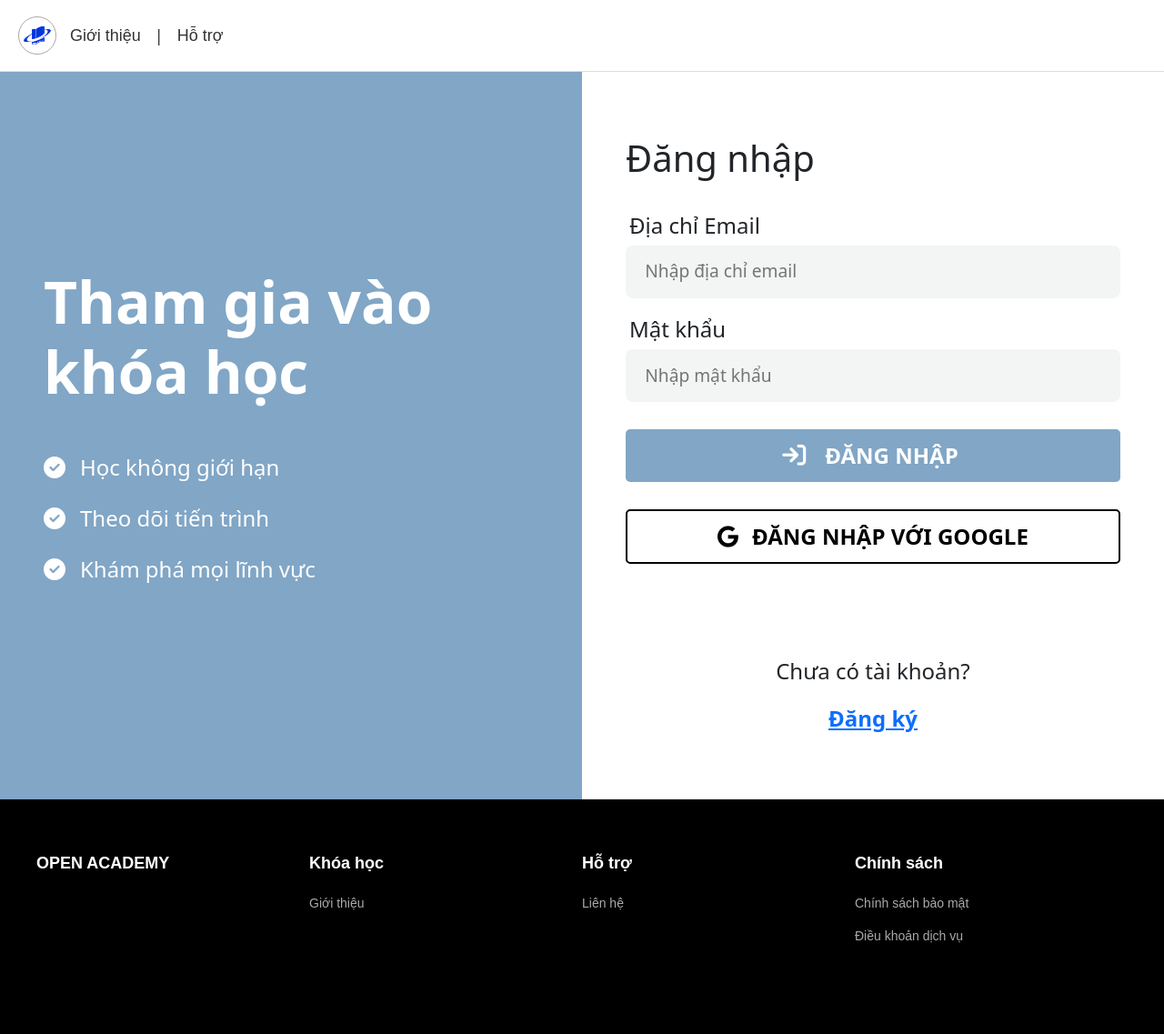
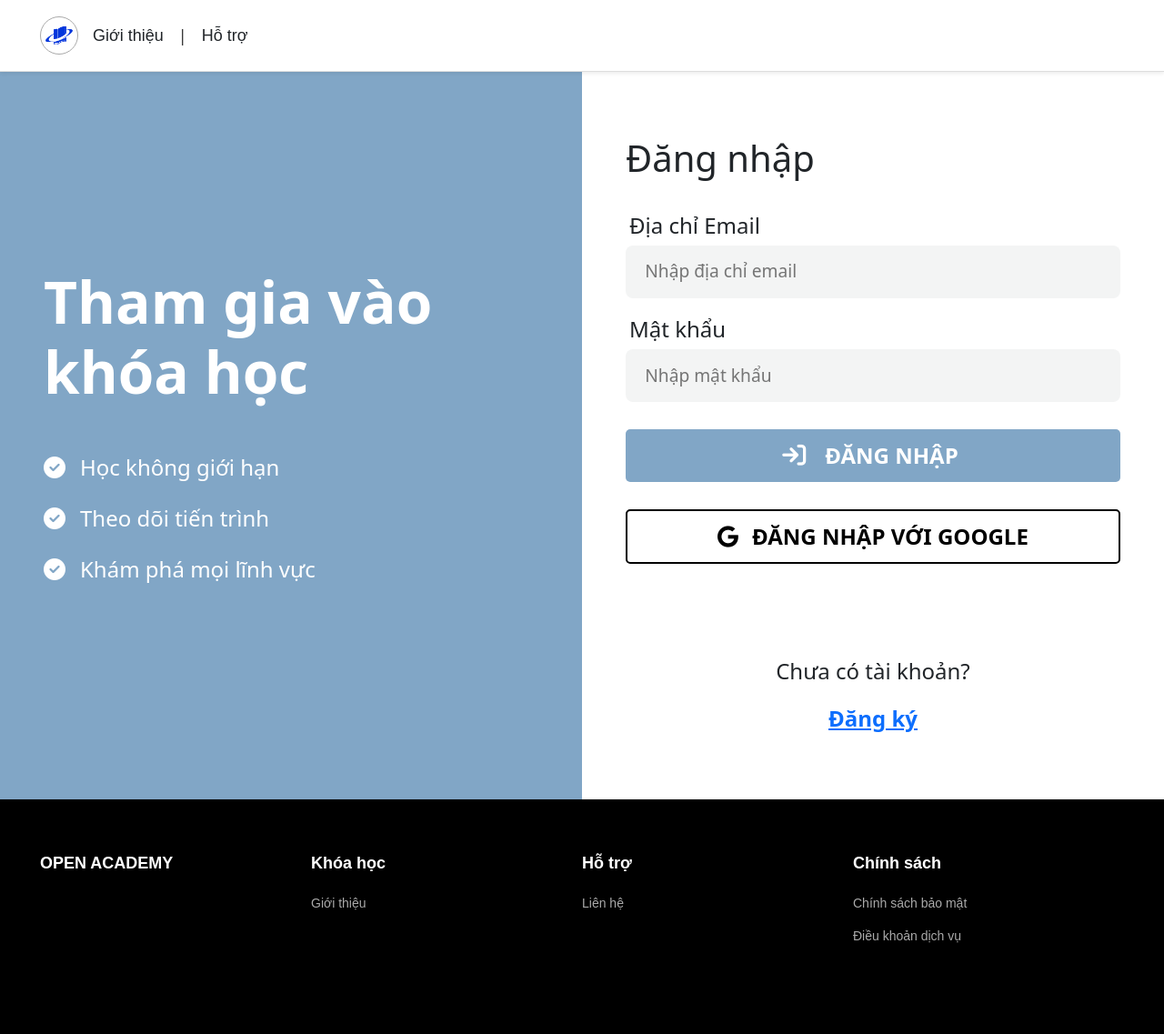
Before and after one commit to buixuanphat/open-academy-flask, a Flask app: page / in a window 1280 px wide. Shown: the whole page at 91% size. Run offline with Flask 3, Linux system fonts and the light colour scheme.

Commit message:
format code

```diff
--- a/open-academy-flask/openacademy/static/css/styles.css
+++ b/open-academy-flask/openacademy/static/css/styles.css
@@ -1,3 +1,50 @@
+html, body {
+    margin: 0 !important;
+    padding: 0 !important;
+    width: 100% !important;
+    overflow-x: hidden;
+}
+
+body {
+    display: flex;
+    flex-direction: column;
+    min-height: 100vh;
+}
+
+.navbar {
+    width: 100% !important;
+    margin: 0 !important;
+    border-radius: 0 !important;
+    display: flex !important;
+    flex-direction: row !important;
+    justify-content: space-between;
+    align-items: center;
+    box-sizing: border-box;
+}
+
+.footer {
+    width: 100% !important;
+    margin: 0 !important;
+    padding: 40px 0;
+    background-color: #000;
+    color: #fff;
+    border-radius: 0 !important;
+}
+
+.footer-container {
+    width: 100%;
+    max-width: 100% !important;
+    display: flex;
+    justify-content: space-around;
+    flex-wrap: wrap;
+    margin: 0 auto;
+}
+
+main {
+    width: 100%;
+    flex: 1;
+}
+
 body {
     font-family: Calibri, serif;
     margin: 0;
--- a/open-academy-flask/openacademy/templates/base.html
+++ b/open-academy-flask/openacademy/templates/base.html
@@ -2,75 +2,59 @@
 <html lang="en">
 <head>
     <meta charset="UTF-8">
+    <meta name="viewport" content="width=device-width, initial-scale=1.0">
     <title>{% block title %}Open Academy{% endblock %}</title>
     <link href="{{ url_for('static', filename='css/styles.css') }}" rel="stylesheet"/>
     <link rel="stylesheet" href="https://cdnjs.cloudflare.com/ajax/libs/font-awesome/6.5.1/css/all.min.css">
     <link href="https://cdn.jsdelivr.net/npm/bootstrap@5.3.0/dist/css/bootstrap.min.css" rel="stylesheet">
-    <link rel="preconnect" href="https://fonts.googleapis.com">
-    <link rel="preconnect" href="https://fonts.gstatic.com" crossorigin>
     <link href="https://fonts.googleapis.com/css2?family=Inter:wght@400;500;600;700&display=swap" rel="stylesheet">
+    <script src="https://cdn.jsdelivr.net/npm/bootstrap@5.3.0/dist/js/bootstrap.bundle.min.js"></script>
     <script src="{{ url_for('static', filename='js/main.js') }}"></script>
 </head>
-<body>
-<header class="navbar">
-    <div class="nav-left">
+<body class="d-flex flex-column min-vh-100"> <header class="navbar px-4 py-2 shadow-sm">
+        <div class="nav-left d-flex align-items-center gap-3">
             <div class="logo">
-            <img src="{{ url_for('static', filename='images/logo.png') }}" alt="Logo">
+                <img src="{{ url_for('static', filename='images/logo.png') }}" alt="Logo" style="height: 40px; width: 40px; object-fit: cover;">
+            </div>
+            {% if current_user.is_authenticated and current_user.role.value == "Học viên" %}
+                <a href="{{ url_for('load_courses') }}" class="text-decoration-none text-dark">Trang chủ</a>
+                <span class="divider">|</span>
+                <a href="{{ url_for('load_my_courses') }}" class="text-decoration-none text-dark">Khóa học của tôi</a>
+                <span class="divider">|</span>
+            {% endif %}
+            <a href="#" class="text-decoration-none text-dark">Giới thiệu</a>
+            <span class="divider">|</span>
+            <a href="#" class="text-decoration-none text-dark">Hỗ trợ</a>
         </div>
 
-        {% if current_user.is_authenticated and current_user.role.value == "Học viên" %}
-        <a href="{{ url_for('load_courses') }}">Trang chủ</a>
-        <span class="divider">|</span>
-        {% endif %}
-
-        {% if current_user.is_authenticated and current_user.role.value == "Học viên" %}
-        <a href="{{ url_for('load_my_courses') }}">Khóa học của tôi</a>
-        <span class="divider">|</span>
-        {% endif %}
-
-        <a href="#">Giới thiệu</a>
-        <span class="divider">|</span>
-        <!--        <a href="#">Khóa học</a>-->
-        <!--        <span class="divider">|</span>-->
-
-        <a href="#">Hỗ trợ</a>
-    </div>
-
-
         {% if current_user.is_authenticated %}
-    <div class="nav-right">
+        <div class="nav-right d-flex align-items-center gap-3">
             <a href="{{ url_for('logout') }}">
                 <button class="logout-btn" type="button">Đăng xuất</button>
             </a>
-        <div class="logo">
-            <img src="{{ current_user.avatar }}" alt="Logo">
+            <div class="user-avatar-container">
+                <img src="{{ current_user.avatar or 'https://via.placeholder.com/40' }}" class="rounded-circle border" alt="Avatar" width="40" height="40" style="object-fit: cover;">
             </div>
         </div>
         {% endif %}
+    </header>
 
-</header>
+    <main class="flex-grow-1">
         {% block content %}
         {% endblock %}
-<footer class="footer">
-    <div class="footer-container">
-        <div class="footer-col">
-            <h3>OPEN ACADEMY</h3>
-        </div>
+    </main>
 
+    <footer class="footer mt-auto">
+        <div class="footer-container px-4">
+            <div class="footer-col"><h3>OPEN ACADEMY</h3></div>
             <div class="footer-col">
                 <h3>Khóa học</h3>
-            <ul>
-                <li><a href="#">Giới thiệu</a></li>
-            </ul>
+                <ul><li><a href="#">Giới thiệu</a></li></ul>
             </div>
-
             <div class="footer-col">
                 <h3>Hỗ trợ</h3>
-            <ul>
-                <li><a href="#">Liên hệ</a></li>
-            </ul>
+                <ul><li><a href="#">Liên hệ</a></li></ul>
             </div>
-
             <div class="footer-col">
                 <h3>Chính sách</h3>
                 <ul>
```
Lines whose indentation alone changed are shown as unchanged.
